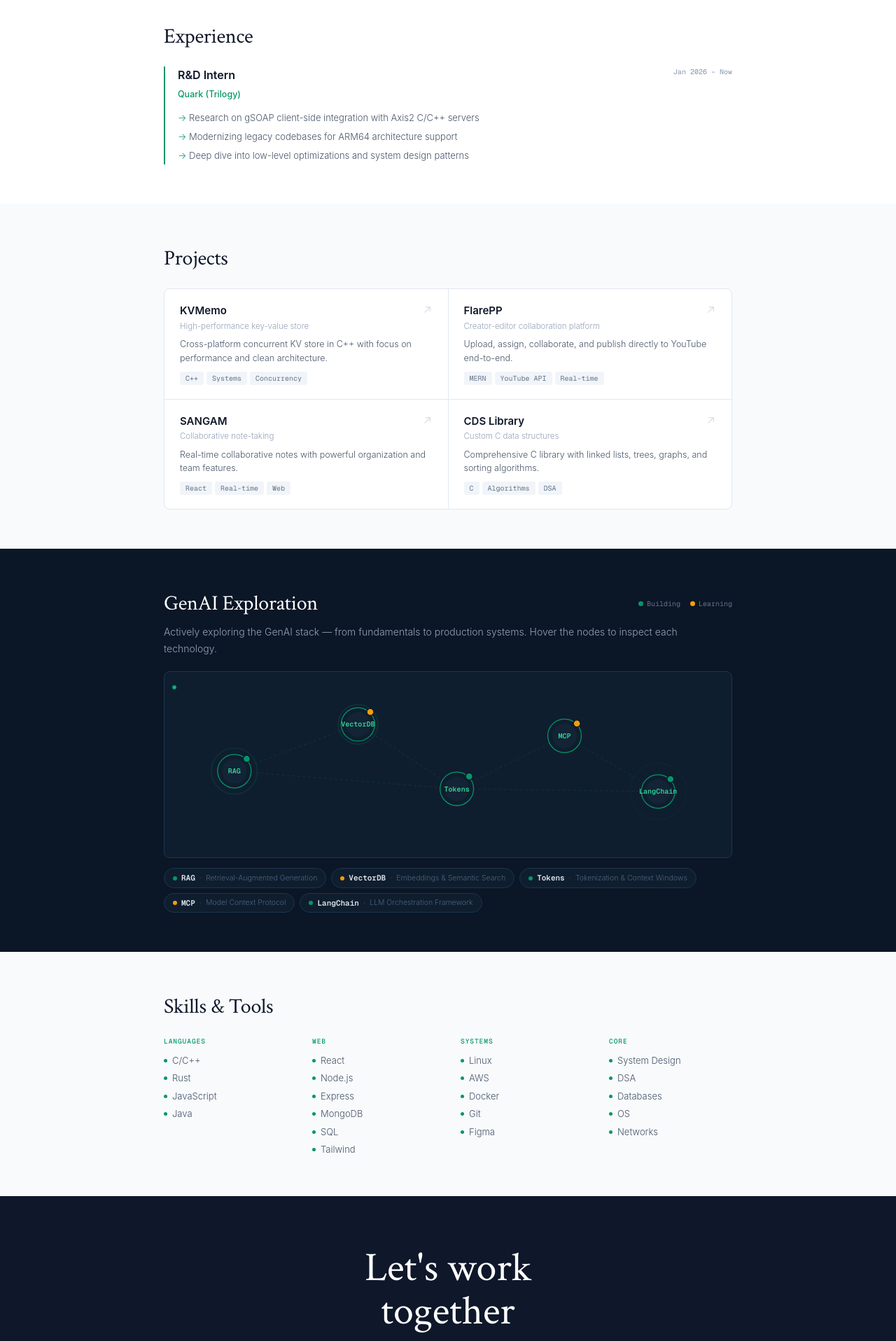
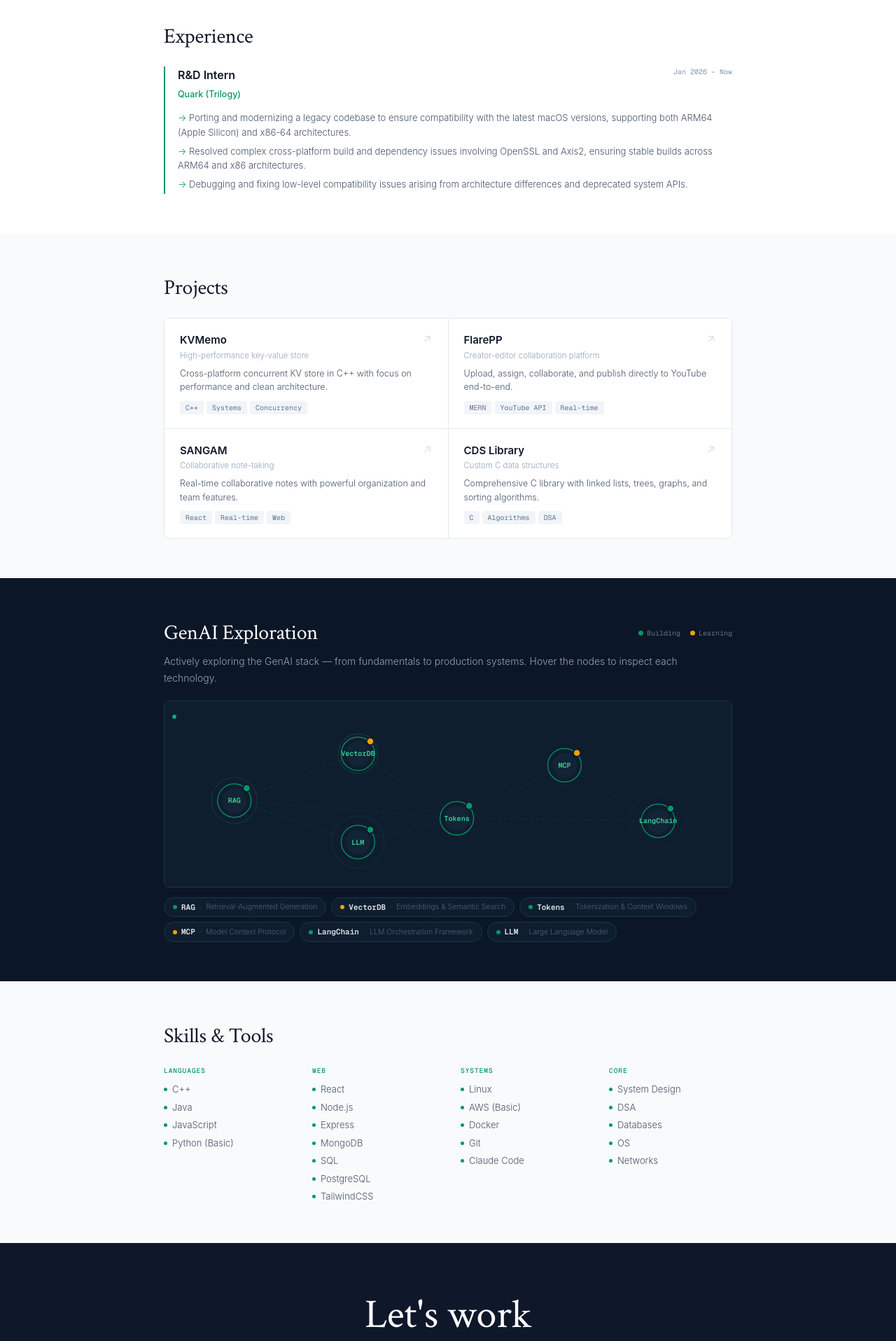
Before and after one commit to Gagan2004bansal/Gagan, a React (Vite) app: page / in a window 1280 px wide. Shown: the part 872-2788 px from the top of the page at 70% size. Built offline with nearby package versions, Linux system fonts and the light colour scheme.

Commit message:
fixes and update in portfolio

```diff
--- a/src/Components/Home.jsx
+++ b/src/Components/Home.jsx
@@ -22,9 +22,10 @@ const AI_NODES = [
   { id: 'tokens',    label: 'Tokens',    full: 'Tokenization & Context Windows', x: 320, y: 115, status: 'building' },
   { id: 'mcp',       label: 'MCP',       full: 'Model Context Protocol',         x: 442, y: 55,  status: 'learning' },
   { id: 'langchain', label: 'LangChain', full: 'LLM Orchestration Framework',    x: 548, y: 118, status: 'building' },
+  { id: 'LLM',       label: 'LLM',       full: 'Large Language Model',           x: 208, y: 142, status: 'building' },
 ];
 
-const EDGES = [[0,1],[0,2],[1,2],[2,3],[2,4],[3,4]];
+const EDGES = [[0,1],[0,2],[0,5],[1,2],[2,3],[2,4],[2,5],[3,4]];
 
 function AIGraph() {
   const [hov, setHov] = useState(null);
@@ -150,9 +151,9 @@ export default function Home() {
   ];
 
   const skills = [
-    { cat: 'Languages', items: ['C/C++', 'Rust', 'JavaScript', 'Java'] },
-    { cat: 'Web', items: ['React', 'Node.js', 'Express', 'MongoDB', 'SQL', 'Tailwind'] },
-    { cat: 'Systems', items: ['Linux', 'AWS', 'Docker', 'Git', 'Figma'] },
+    { cat: 'Languages', items: ['C++', 'Java', 'JavaScript', 'Python (Basic)'] },
+    { cat: 'Web', items: ['React', 'Node.js', 'Express', 'MongoDB', 'SQL', 'PostgreSQL', 'TailwindCSS'] },
+    { cat: 'Systems', items: ['Linux', 'AWS (Basic)', 'Docker', 'Git', 'Claude Code'] },
     { cat: 'Core', items: ['System Design', 'DSA', 'Databases', 'OS', 'Networks'] },
   ];
 
@@ -232,9 +233,12 @@ export default function Home() {
               <span className="mono-date">Jan 2026 – Now</span>
             </div>
             <ul className="exp-list">
-              <li>Research on gSOAP client-side integration with Axis2 C/C++ servers</li>
-              <li>Modernizing legacy codebases for ARM64 architecture support</li>
-              <li>Deep dive into low-level optimizations and system design patterns</li>
+              <li>Porting and modernizing a legacy codebase to ensure compatibility with the latest macOS versions, supporting
+              both ARM64 (Apple Silicon) and x86-64 architectures.</li>
+              <li>Resolved complex cross-platform build and dependency issues involving OpenSSL and Axis2, ensuring stable builds
+              across ARM64 and x86 architectures.</li>
+              <li>Debugging and fixing low-level compatibility issues arising from architecture differences and deprecated system
+              APIs.</li>
             </ul>
           </div>
         </div>
--- a/src/Components/Notes.jsx
+++ b/src/Components/Notes.jsx
@@ -101,7 +101,7 @@ const certs = [
     issuer: "LinkedIn Learning",
     issuerTag: "LI",
     category: "Engineering",
-    img: "https://media.licdn.com/dms/image/v2/D5622AQG_RYTjYVEyfg/feedshare-shrink_1280/B56Z2NRFIsKYAM-/0/1776191558425?e=1779202148&v=beta&t=fhKHn1nDtiY3_Yxejs3brpu_9lwagm0YQ74zSCqeq6M",
+    img: "https://media.licdn.com/dms/image/v2/D5622AQG_RYTjYVEyfg/feedshare-shrink_1280/B56Z2NRFIsKYAM-/0/1776191558425?e=1779475225&v=beta&t=pWZ0U2bVP6BW7GxmK8YsdvYwsOEUNNHsRoNJDtWpwZI",
     link: "https://www.linkedin.com/learning/certificates/ed196d57010db1148603a2213e1cb6fe287b1c08f469bbb6c61ebdf5f7ae3d0f?trk=share_certificate",
     color: "#0e76a8",
     accent: "#0ea5e9",
```
